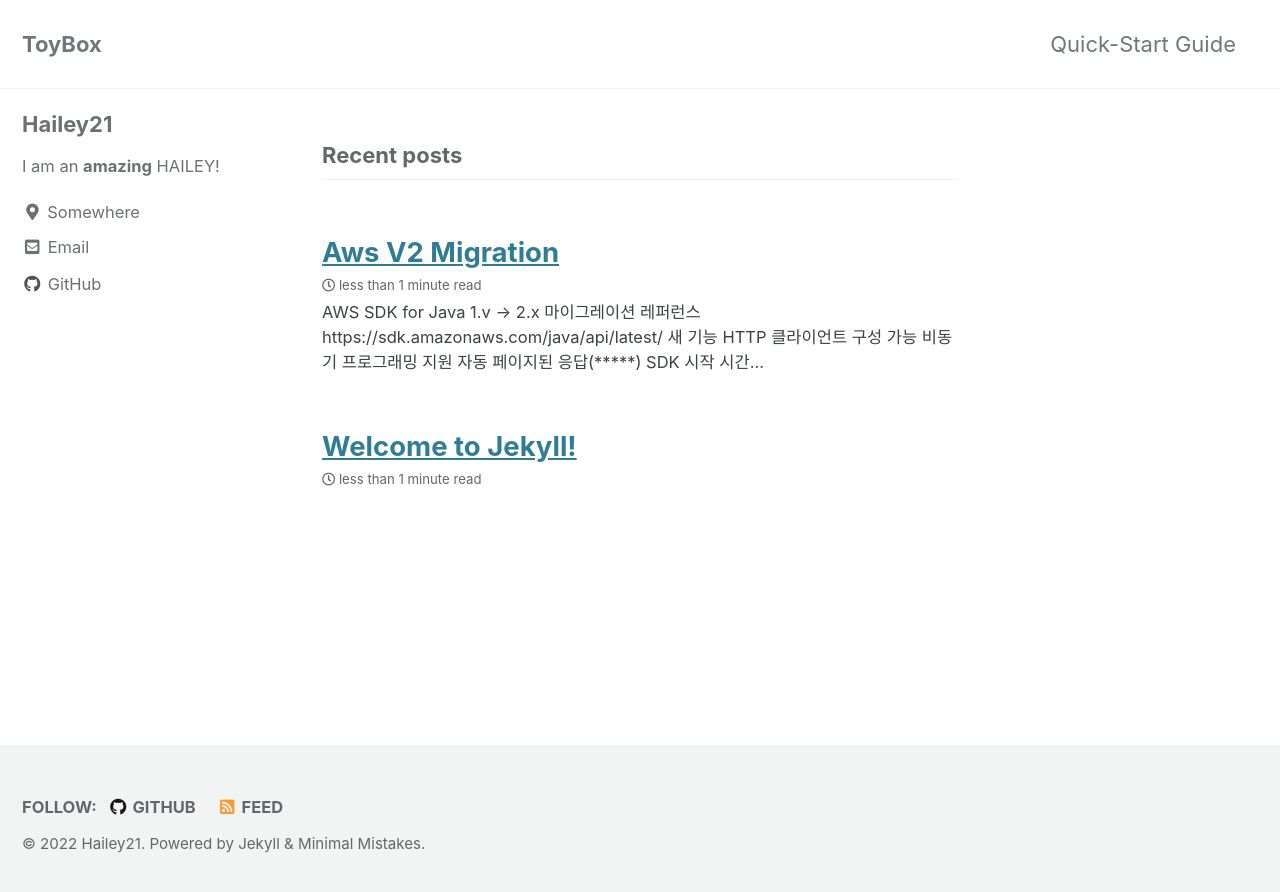
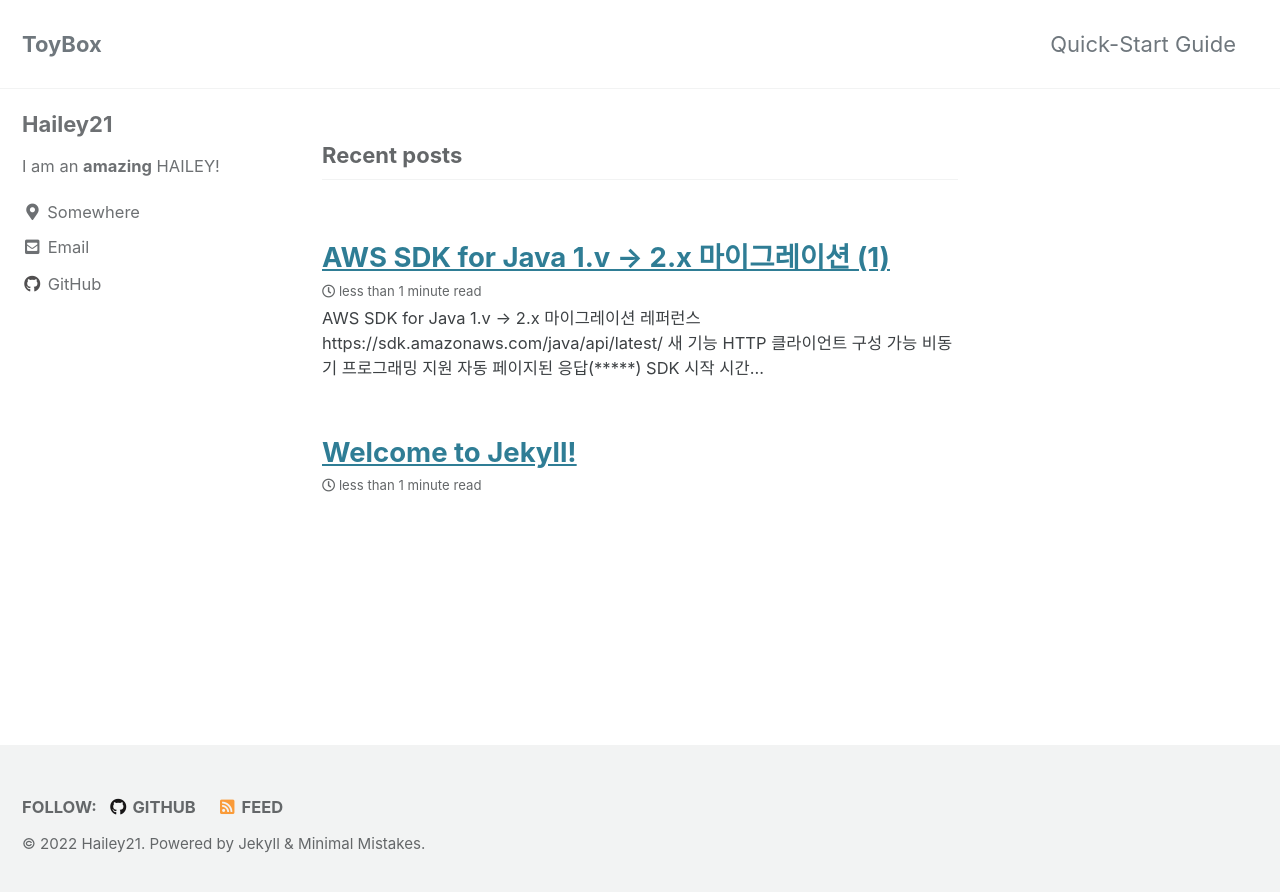
Before and after one commit to hailey21/hailey21.github.io, a Jekyll site: the page built from index.html, in a window 1280 px wide. Shown: the top 892 px of the page. Built offline with Jekyll 4.4.1, drawn with Linux system fonts in a browser that asks for light colours; cached includes are drawn as plain includes; the list of posts is cut into pages by our own code.

Commit message:
Update 2022-04-05-aws-v2-migration.md

```diff
--- a/_posts/2022-04-05-aws-v2-migration.md
+++ b/_posts/2022-04-05-aws-v2-migration.md
@@ -1,3 +1,8 @@
+---
+layout: post
+title:  "AWS SDK for Java 1.v -> 2.x 마이그레이션 (1)"
+---
+
 # AWS SDK for Java 1.v -> 2.x 마이그레이션
 ## 레퍼런스 https://sdk.amazonaws.com/java/api/latest/
 ## 새 기능
```
